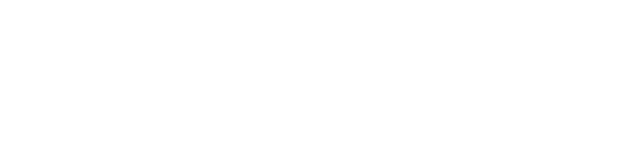
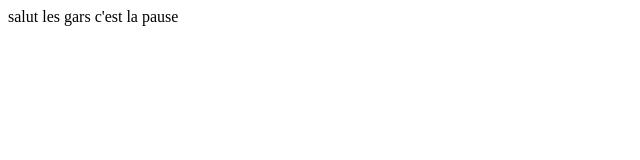
Before and after one commit to atifformateur/media_queries, a plain HTML site: page index.html in a window 1280 px wide. Shown: the whole page, without its empty margins (0-640 px from the left). Drawn offline with Linux system fonts and the light colour scheme.

Commit message:
voici le premier commit pour cet exercice

```diff
--- a/index.html
+++ b/index.html
@@ -6,6 +6,7 @@
     <title>Document</title>
 </head>
 <body>
+    salut les gars c'est la pause
 
 </body>
 </html>
```
